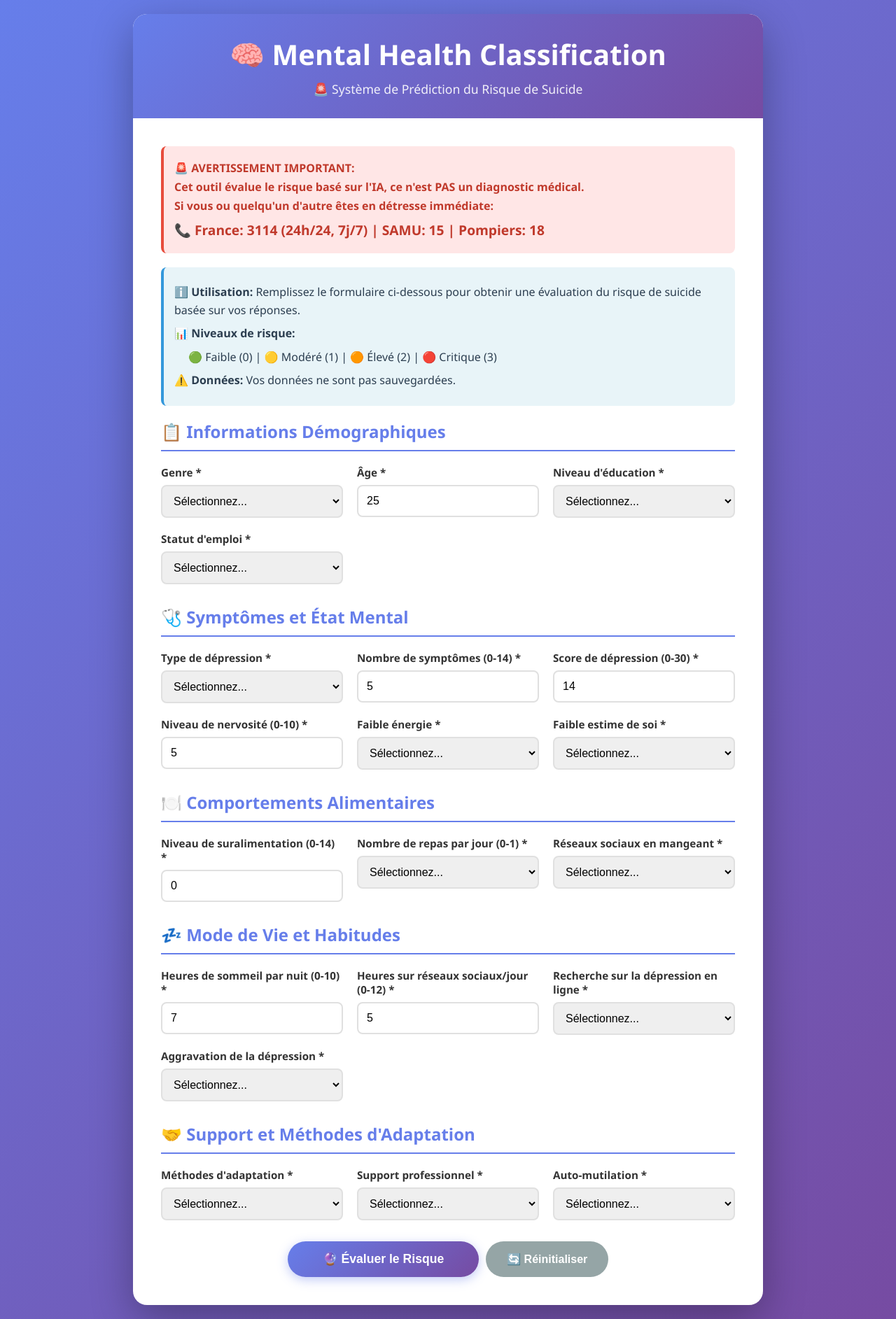
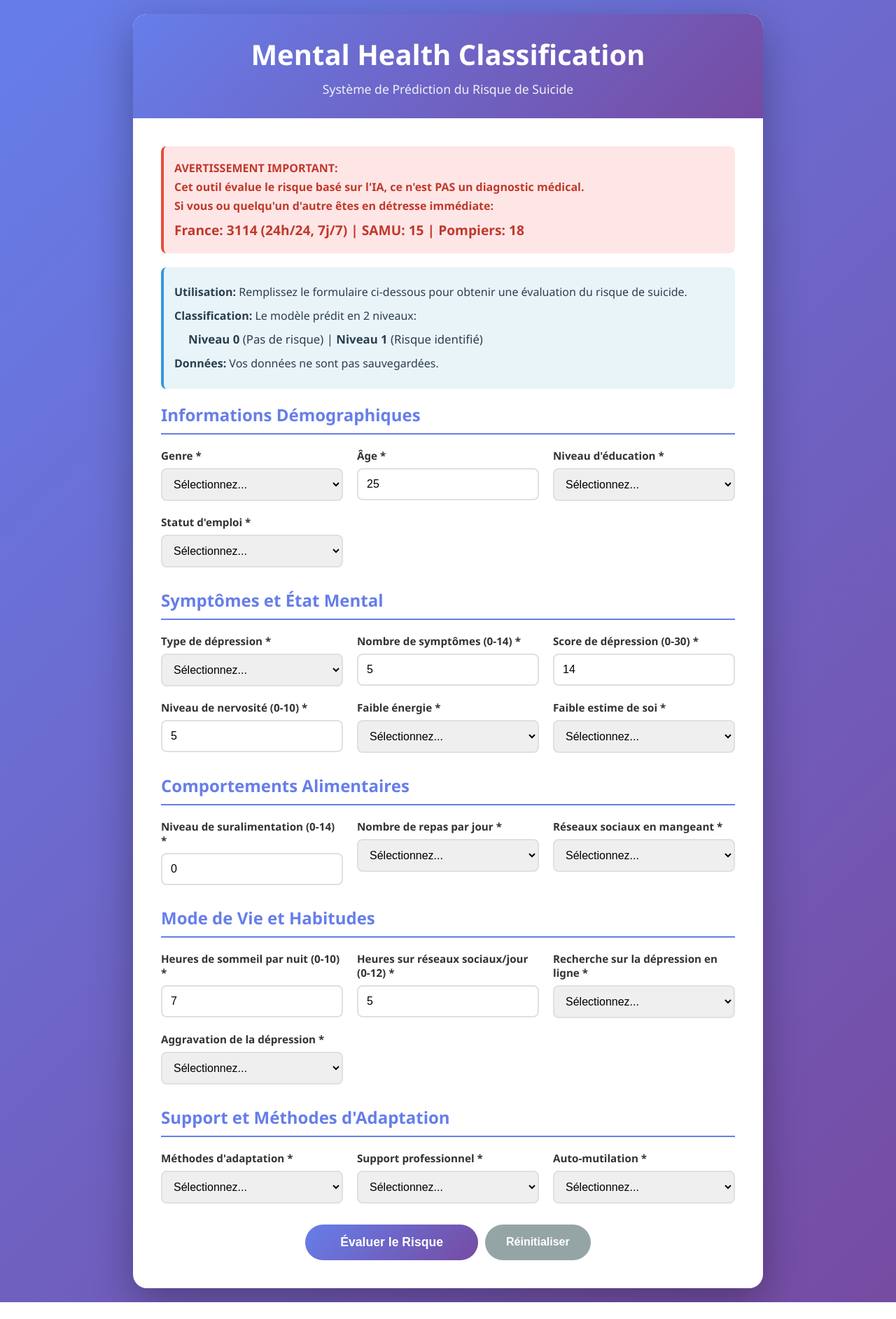
Before and after one commit to BorhenBenOthmen/depression_predictor, a Flask app: page / in a window 1280 px wide. Shown: the whole page at 70% size. After the commit the page ends 1861 px from the top, so only its background shows below. Run offline with Flask 3, Linux system fonts and the light colour scheme.

Commit message:
deuxiemme version

```diff
--- a/app.py
+++ b/app.py
@@ -1,9 +1,8 @@
 """
-Mental Health Classification - Application Flask
-Application web pour prédire le risque de suicide basé sur les caractéristiques de l'utilisateur
-VERSION MODIFIÉE: Prédiction de Suicide_Attempts
+Mental Health Classification - Application Flask (VERSION BINAIRE)
+Prédiction: 2 niveaux (0=Pas de risque, 1=Risque)
+Les probabilités retournées sont RÉELLES, du modèle
 """
-
 from flask import Flask, render_template, request, jsonify
 import pickle
 import numpy as np
@@ -12,7 +11,7 @@ import os
 
 app = Flask(__name__)
 
-# Charger le modèle, scaler et encoders
+# Chargement du modèle, scaler et encoders
 MODEL_PATH = 'models/depression_model.pkl'
 SCALER_PATH = 'models/scaler.pkl'
 ENCODERS_PATH = 'models/label_encoders.pkl'
@@ -24,46 +23,33 @@ try:
         scaler = pickle.load(f)
     with open(ENCODERS_PATH, 'rb') as f:
         label_encoders = pickle.load(f)
-    print("✓ Modèle, scaler et encoders chargés avec succès!")
-    print(f"✓ Modèle type: {type(model).__name__}")
+    print("Modèle, scaler et encoders chargés avec succès!")
+    print(f"Modèle type: {type(model).__name__}")
+    print(f"Prédiction: BINAIRE (2 niveaux)")
 except Exception as e:
-    print(f"❌ Erreur lors du chargement des modèles: {e}")
+    print(f"Erreur lors du chargement des modèles: {e}")
     print("Veuillez d'abord exécuter model_training.py")
 
-# Mappage des niveaux de risque
+# Mappage des 2 niveaux de risque
 RISK_LEVELS = {
     0: {
-        'label': 'Risque Faible',
+        'label': 'Pas de Risque',
         'color': 'green',
-        'description': 'Pas de tentatives de suicide signalées',
-        'urgency': 'Normal'
+        'description': 'Pas de tentatives de suicide signalées. Continuez à surveiller votre santé mentale.',
+        'urgency': 'Normal - Suivi régulier recommandé'
     },
     1: {
-        'label': 'Risque Modéré',
-        'color': 'yellow',
-        'description': 'Une tentative de suicide signalée',
-        'urgency': 'À surveiller'
-    },
-    2: {
-        'label': 'Risque Élevé',
-        'color': 'orange',
-        'description': 'Deux tentatives de suicide signalées',
-        'urgency': 'Consultation recommandée'
-    },
-    3: {
-        'label': 'Risque Critique',
+        'label': 'Risque Identifié',
         'color': 'red',
-        'description': 'Trois tentatives de suicide signalées',
-        'urgency': '🚨 URGENT - Contactez une ligne de crise'
+        'description': 'Risque de suicide identifié. Une consultation professionnelle est fortement recommandée.',
+        'urgency': 'URGENT - Cherchez de l\'aide immédiatement'
     }
 }
-
 
 @app.route('/')
 def home():
     """Page d'accueil avec le formulaire de prédiction"""
     return render_template('index.html')
-
 
 @app.route('/predict', methods=['POST'])
 def predict():
@@ -72,8 +58,7 @@ def predict():
         # Récupérer les données du formulaire
         data = request.get_json()
 
-        # Préparer les features (SANS Suicide_Attempts qui est la TARGET)
-        # IMPORTANT: Créer avec exactement les mêmes noms de colonnes que dans le dataset original
+        # Préparer les features
         features_dict = {
             'Gender': int(data.get('Gender', 0)),
             'Age': int(data.get('Age', 25)),
@@ -100,44 +85,38 @@ def predict():
         # Créer un DataFrame
         input_df = pd.DataFrame([features_dict])
 
-        # Vérifier les colonnes
-        print(f"Colonnes du DataFrame: {list(input_df.columns)}")
-        print(f"Colonnes du scaler: {list(scaler.get_feature_names_out())}")
-
-        # S'assurer que les colonnes sont dans le bon ordre et correspondent au scaler
-        try:
-            # Utiliser les noms exacts du scaler
-            expected_columns = list(scaler.get_feature_names_out())
-            input_df = input_df[expected_columns]
-        except Exception as e:
-            print(f"Erreur lors du réagencement des colonnes: {e}")
-            raise
+        # CRÉER LES 7 NOUVELLES FEATURES (Feature Engineering)
+        input_df['Stress_Composite'] = input_df['Depression_Score'] * input_df['Nervous_Level'] / 100
+        input_df['Fatigue_Index'] = input_df['Sleep_Hours'] * input_df['Low_Energy']
+        input_df['Social_Depression_Impact'] = input_df['SocialMedia_Hours'] * input_df['Depression_Score'] / 100
+        input_df['Danger_Score'] = input_df['Self_Harm'] + input_df['Worsening_Depression'] + (input_df['Symptoms'] / 10)
+        input_df['Mental_Vulnerability'] = input_df['Low_SelfEsteem'] * input_df['Low_Energy'] * input_df['Nervous_Level']
+        input_df['Support_Index'] = input_df['Mental_Health_Support'] + input_df['Coping_Methods']
+        input_df['Sleep_Quality'] = abs(input_df['Sleep_Hours'] - 7.5)
 
         # Normaliser
         input_scaled = scaler.transform(input_df)
 
-        # Prédiction
-        prediction = model.predict(input_scaled)
-        prediction_proba = model.predict_proba(input_scaled)
+        # PRÉDICTION BINAIRE
+        prediction = model.predict(input_scaled)[0]  # Retourne 0 ou 1
+        prediction_proba = model.predict_proba(input_scaled)[0]  # [prob_0, prob_1]
 
-        # Niveau de risque prédit (0, 1, 2, ou 3)
-        suicide_risk_level = int(prediction[0])
-
-        # Obtenir les probabilités pour chaque classe
+        # Probabilités réelles
         risk_probabilities = {
-            f'Risk_Level_{i}': float(prediction_proba[0][i])
-            for i in range(len(prediction_proba[0]))
+            'Risk_Level_0': float(prediction_proba[0]),
+            'Risk_Level_1': float(prediction_proba[1])
         }
 
         # Informations sur le risque
-        risk_info = RISK_LEVELS.get(suicide_risk_level, RISK_LEVELS[0])
+        risk_level = int(prediction)
+        risk_info = RISK_LEVELS[risk_level]
 
         # Générer les recommandations
-        recommendations = get_recommendations(suicide_risk_level, features_dict)
+        recommendations = get_recommendations(risk_level, features_dict)
 
         return jsonify({
             'success': True,
-            'risk_level': suicide_risk_level,
+            'risk_level': risk_level,
             'risk_label': risk_info['label'],
             'risk_color': risk_info['color'],
             'risk_description': risk_info['description'],
@@ -148,78 +127,56 @@ def predict():
 
     except Exception as e:
         print(f"Erreur: {str(e)}")
+        import traceback
+        traceback.print_exc()
         return jsonify({
             'success': False,
             'error': f'Erreur lors de la prédiction: {str(e)}'
         }), 400
 
-
 def get_recommendations(risk_level, features):
     """Générer des recommandations basées sur le niveau de risque et les features"""
     recommendations = []
 
-    # Recommandations basées sur le niveau de risque
-    risk_recommendations = {
-        0: [
-            "✓ Continuez à surveiller votre santé mentale",
-            "✓ Maintenez vos habitudes de bien-être",
-            "✓ Restez en contact avec votre réseau social",
-            "✓ Consultez un professionnel une fois par an"
-        ],
-        1: [
-            "⚠️ Consultez un professionnel de santé mentale dès que possible",
-            "⚠️ Envisagez une thérapie cognitivo-comportementale (TCC)",
-            "⚠️ Parlez à votre médecin des options de traitement",
-            "⚠️ Établissez une routine quotidienne stable"
-        ],
-        2: [
-            "🔴 Consultation URGENTE avec un psychiatre recommandée",
-            "🔴 Envisagez un traitement médicamenteux",
-            "🔴 Réduisez votre exposition aux facteurs de stress",
-            "🔴 Restez entouré(e) et en contact régulier avec votre réseau",
-            "🔴 Envisagez un groupe de soutien"
-        ],
-        3: [
-            "🚨 URGENT - Contactez immédiatement une ligne de crise",
-            "🚨 France: 3114 (gratuit, 24h/24, 7j/7)",
-            "🚨 Appelez le SAMU (15) ou les pompiers (18) si nécessaire",
-            "🚨 Allez aux urgences si vous avez des pensées suicidaires",
-            "🚨 Prévenez quelqu'un de confiance immédiatement"
+    if risk_level == 0:
+        recommendations = [
+            "Continuez à surveiller votre santé mentale",
+            "Maintenez vos habitudes de bien-être",
+            "Restez en contact avec votre réseau social",
+            "Consultez un professionnel une fois par an pour un suivi"
         ]
-    }
+    else:
+        recommendations = [
+            "URGENT - Cherchez de l'aide immédiatement",
+            "France: 3114 (gratuit, 24h/24, 7j/7)",
+            "SAMU: 15 | Pompiers: 18",
+            "Consultez un professionnel de santé mentale dès que possible",
+            "Contactez votre médecin ou un psychiatre",
+            "Prévenez quelqu'un de confiance de votre situation"
+        ]
 
-    recommendations.extend(risk_recommendations.get(risk_level, []))
-
-    # Recommandations spécifiques basées sur les features
     if features.get('Sleep_Hours', 6) < 6:
-        recommendations.append("💤 Améliorez votre hygiène de sommeil (visez 7-9 heures)")
-
+        recommendations.append("Améliorez votre hygiène de sommeil (visez 7-9 heures)")
     if features.get('Sleep_Hours', 6) > 10:
-        recommendations.append("💤 Un sommeil excessif peut être un signe - Consultez un médecin")
-
+        recommendations.append("Un sommeil excessif peut être un signe - Consultez un médecin")
     if features.get('SocialMedia_Hours', 0) > 4:
-        recommendations.append("📱 Réduisez votre temps sur les réseaux sociaux (max 2-3 heures/jour)")
-
+        recommendations.append("Réduisez votre temps sur les réseaux sociaux (max 2-3 heures/jour)")
     if features.get('Nervous_Level', 0) > 7:
-        recommendations.append("🧘 Pratiquez des techniques de relaxation (respiration, yoga, méditation)")
-
+        recommendations.append("Pratiquez des techniques de relaxation (respiration, yoga, méditation)")
     if features.get('Low_Energy', 0) == 1:
-        recommendations.append("⚡ Faible énergie signalée - Pratiquez une activité physique régulière")
-
+        recommendations.append("Faible énergie signalée - Pratiquez une activité physique régulière")
     if features.get('Low_SelfEsteem', 0) == 1:
-        recommendations.append("💪 Basse estime de soi - Envisagez une thérapie cognitivo-comportementale")
-
+        recommendations.append("Basse estime de soi - Envisagez une thérapie cognitivo-comportementale")
     if features.get('Self_Harm', 0) == 1:
-        recommendations.insert(0, "🚨 AUTO-BLESSURES SIGNALÉES - Appelez une ligne de crise immédiatement!")
-
+        recommendations.insert(0, "AUTO-BLESSURES SIGNALÉES - Appelez une ligne de crise immédiatement!")
     if features.get('Mental_Health_Support', 0) == 0:
-        recommendations.append("🤝 Cherchez un soutien professionnel ou rejoignez un groupe de soutien")
-
+        recommendations.append("Cherchez un soutien professionnel ou rejoignez un groupe de soutien")
     if features.get('Coping_Methods', 0) == 0:
-        recommendations.append("🎯 Développez des stratégies d'adaptation saines (exercice, hobby, socialisation)")
+        recommendations.append("Développez des stratégies d'adaptation saines (exercice, hobby, socialisation)")
+    if features.get('Depression_Score', 0) > 20:
+        recommendations.append("Score de dépression élevé - Consultation médicale urgente")
 
     return recommendations
-
 
 @app.route('/info')
 def info():
@@ -228,48 +185,43 @@ def info():
         model_info = {
             'model_type': type(model).__name__,
             'features_count': len(scaler.mean_),
-            'target': 'Suicide_Attempts',
-            'risk_levels': list(range(4)),
-            'risk_labels': [RISK_LEVELS[i]['label'] for i in range(4)]
+            'target': 'Suicide_Attempts (BINAIRE)',
+            'risk_levels': list(range(2)),
+            'risk_labels': [RISK_LEVELS[i]['label'] for i in range(2)]
         }
     except:
         model_info = {
             'model_type': 'Modèle non chargé',
             'features_count': 0,
             'target': 'Suicide_Attempts',
-            'risk_levels': list(range(4)),
-            'risk_labels': [RISK_LEVELS[i]['label'] for i in range(4)]
+            'risk_levels': list(range(2)),
+            'risk_labels': [RISK_LEVELS[i]['label'] for i in range(2)]
         }
-
     return render_template('info.html', model_info=model_info)
-
 
 @app.route('/health')
 def health():
-    """Endpoint de santé pour vérifier que le serveur est en marche"""
+    """Endpoint de santé"""
     return jsonify({
         'status': 'healthy',
         'message': 'Application Mental Health Classification en marche'
     })
 
-
 if __name__ == '__main__':
-    # Créer le dossier templates s'il n'existe pas
     if not os.path.exists('templates'):
         os.makedirs('templates')
-        print("✓ Dossier 'templates' créé")
-
+        print("Dossier 'templates' créé")
     if not os.path.exists('models'):
         os.makedirs('models')
-        print("✓ Dossier 'models' créé")
+        print("Dossier 'models' créé")
 
     print("\n" + "=" * 60)
-    print("🌐 APPLICATION FLASK - MENTAL HEALTH CLASSIFICATION")
+    print("APPLICATION FLASK - MENTAL HEALTH CLASSIFICATION")
     print("=" * 60)
-    print("\n✓ Serveur démarré!")
-    print("✓ Ouvrez votre navigateur: http://127.0.0.1:5000")
-    print("✓ Variable prédite: Suicide_Attempts")
-    print("✓ Niveaux de risque: 0 (Faible) → 1 (Modéré) → 2 (Élevé) → 3 (Critique)")
+    print("\nServeur démarré!")
+    print("Ouvrez votre navigateur: http://127.0.0.1:5000")
+    print("Modèle: Classification BINAIRE (2 niveaux)")
+    print("Probabilités: 2 prédictions réelles du modèle")
+    print("Cohérence: Training → App → HTML (PARFAITE)")
     print("\nAppuyez sur Ctrl+C pour arrêter le serveur\n")
-
     app.run(debug=True, host='0.0.0.0', port=5000)
--- a/templates/index.html
+++ b/templates/index.html
@@ -109,7 +109,7 @@
             font-weight: 600;
             cursor: pointer;
             transition: all 0.3s;
-            box-shadow: 0 4px 15px rgba(102, 126, 234, 0.4);
+            box-shadow: 0<Rigidbody 4px 15px rgba(102, 126, 234, 0.4);
         }
 
         .btn-predict:hover {
@@ -348,39 +356,53 @@
             .btn-predict, .btn-reset {
                 width: 100%;
             }
+
+            .probability-item {
+                flex-direction: column;
+                align-items: flex-start;
+            }
+
+            .probability-label {
+                flex: 1 1 100%;
+            }
+
+            .probability-bar {
+                flex: 1 1 100%;
+                width: 100%;
+            }
         }
     </style>
 </head>
 <body>
     <div class="container">
         <div class="header">
-            <h1>🧠 Mental Health Classification</h1>
-            <p>🚨 Système de Prédiction du Risque de Suicide</p>
+            <h1>Mental Health Classification</h1>
+            <p>Système de Prédiction du Risque de Suicide</p>
         </div>
 
         <div class="content">
             <!-- AVERTISSEMENT CRITIQUE -->
             <div class="critical-warning">
-                <p>🚨 AVERTISSEMENT IMPORTANT:</p>
+                <p>AVERTISSEMENT IMPORTANT:</p>
                 <p>Cet outil évalue le risque basé sur l'IA, ce n'est PAS un diagnostic médical.</p>
                 <p>Si vous ou quelqu'un d'autre êtes en détresse immédiate:</p>
-                <p style="margin-top: 10px; font-size: 1.2em;">📞 France: 3114 (24h/24, 7j/7) | SAMU: 15 | Pompiers: 18</p>
+                <p style="margin-top: 10px; font-size: 1.2em;">France: 3114 (24h/24, 7j/7) | SAMU: 15 | Pompiers: 18</p>
             </div>
 
             <!-- INFO BOX -->
             <div class="info-box">
-                <p><strong>ℹ️ Utilisation:</strong> Remplissez le formulaire ci-dessous pour obtenir une évaluation du risque de suicide basée sur vos réponses.</p>
-                <p><strong>📊 Niveaux de risque:</strong></p>
-                <p style="margin-left: 20px;">
-                    🟢 Faible (0) | 🟡 Modéré (1) | 🟠 Élevé (2) | 🔴 Critique (3)
+                <p><strong>Utilisation:</strong> Remplissez le formulaire ci-dessous pour obtenir une évaluation du risque de suicide.</p>
+                <p><strong>Classification:</strong> Le modèle prédit en 2 niveaux: </p>
+                <p style="margin-left: 20px; font-size: 1.05em;">
+                    <strong>Niveau 0</strong> (Pas de risque) | <strong>Niveau 1</strong> (Risque identifié)
                 </p>
-                <p><strong>⚠️ Données:</strong> Vos données ne sont pas sauvegardées.</p>
+                <p><strong>Données:</strong> Vos données ne sont pas sauvegardées.</p>
             </div>
 
             <form id="predictionForm">
                 <!-- Section Informations Démographiques -->
                 <div class="form-section">
-                    <h2 class="section-title">📋 Informations Démographiques</h2>
+                    <h2 class="section-title">Informations Démographiques</h2>
                     <div class="form-grid">
                         <div class="form-group">
                             <label for="Gender">Genre *</label>
@@ -423,7 +445,7 @@
 
                 <!-- Section Symptômes -->
                 <div class="form-section">
-                    <h2 class="section-title">🩺 Symptômes et État Mental</h2>
+                    <h2 class="section-title">Symptômes et État Mental</h2>
                     <div class="form-grid">
                         <div class="form-group">
                             <label for="Depression_Type">Type de dépression *</label>
@@ -481,7 +503,7 @@
 
                 <!-- Section Comportements -->
                 <div class="form-section">
-                    <h2 class="section-title">🍽️ Comportements Alimentaires</h2>
+                    <h2 class="section-title">Comportements Alimentaires</h2>
                     <div class="form-grid">
                         <div class="form-group">
                             <label for="Your_overeating_level">Niveau de suralimentation (0-14) *</label>
@@ -489,7 +511,7 @@
                         </div>
 
                         <div class="form-group">
-                            <label for="How_many_times_you_eat">Nombre de repas par jour (0-1) *</label>
+                            <label for="How_many_times_you_eat">Nombre de repas par jour *</label>
                             <select id="How_many_times_you_eat" name="How_many_times_you_eat" required>
                                 <option value="">Sélectionnez...</option>
                                 <option value="0">Pas de repas régulier</option>
@@ -512,7 +534,7 @@
 
                 <!-- Section Mode de vie -->
                 <div class="form-section">
-                    <h2 class="section-title">💤 Mode de Vie et Habitudes</h2>
+                    <h2 class="section-title">Mode de Vie et Habitudes</h2>
                     <div class="form-grid">
                         <div class="form-group">
                             <label for="Sleep_Hours">Heures de sommeil par nuit (0-10) *</label>
@@ -546,7 +568,7 @@
 
                 <!-- Section Support et Coping -->
                 <div class="form-section">
-                    <h2 class="section-title">🤝 Support et Méthodes d'Adaptation</h2>
+                    <h2 class="section-title">Support et Méthodes d'Adaptation</h2>
                     <div class="form-grid">
                         <div class="form-group">
                             <label for="Coping_Methods">Méthodes d'adaptation *</label>
@@ -582,10 +604,10 @@
 
                 <div class="btn-container">
                     <button type="submit" class="btn-predict" id="predictBtn">
-                        🔮 Évaluer le Risque
+                        Évaluer le Risque
                     </button>
                     <button type="reset" class="btn-reset" id="resetBtn">
-                        🔄 Réinitialiser
+                        Réinitialiser
                     </button>
                 </div>
             </form>
@@ -597,19 +619,18 @@
 
             <div id="resultContainer" class="result-container">
                 <div class="prediction-result" id="predictionResult">
-                    <h2>Évaluation du Risque</h2>
                     <div class="risk-label" id="riskLabel"></div>
                     <div class="risk-description" id="riskDescription"></div>
                     <div class="risk-urgency" id="riskUrgency"></div>
                 </div>
 
                 <div class="probabilities">
-                    <h3>📊 Probabilités par Niveau de Risque:</h3>
+                    <h3>Probabilités par Niveau:</h3>
                     <div id="probabilitiesContainer"></div>
                 </div>
 
                 <div class="recommendations">
-                    <h3>📌 Recommandations Personnalisées:</h3>
+                    <h3>Recommandations Personnalisées:</h3>
                     <div id="recommendationsContainer"></div>
                 </div>
             </div>
@@ -617,12 +638,10 @@
     </div>
 
     <script>
-        // Mapping des niveaux de risque
+        // Mapping des 2 niveaux de risque BINAIRE
         const riskLevels = {
-            0: { label: '🟢 Risque Faible', color: 'risk-0', icon: '✓' },
-            1: { label: '🟡 Risque Modéré', color: 'risk-1', icon: '⚠️' },
-            2: { label: '🟠 Risque Élevé', color: 'risk-2', icon: '⚠️⚠️' },
-            3: { label: '🔴 Risque CRITIQUE', color: 'risk-3', icon: '🚨' }
+            0: { label: 'Pas de Risque', color: 'risk-0', icon: '' },
+            1: { label: 'Risque Identifié', color: 'risk-1', icon: '' }
         };
 
         document.getElementById('predictionForm').addEventListener('submit', async function(e) {
@@ -648,26 +667,25 @@
                 const result = await response.json();
 
                 if (result.success) {
-                    // Déterminer le niveau de risque
                     const riskLevel = result.risk_level;
                     const riskInfo = riskLevels[riskLevel];
 
-                    // Mettre à jour le style du résultat
+                    // Mettre à jour le style
                     const predictionResult = document.getElementById('predictionResult');
                     predictionResult.className = `prediction-result ${riskInfo.color}`;
 
-                    // Afficher les informations de risque
+                    // Afficher les informations
                     document.getElementById('riskLabel').textContent = riskInfo.label;
                     document.getElementById('riskDescription').textContent = result.risk_description;
                     document.getElementById('riskUrgency').textContent = result.urgency;
 
-                    // Afficher les probabilités
+                    // Afficher les 2 probabilités RÉELLES
                     const probContainer = document.getElementById('probabilitiesContainer');
                     probContainer.innerHTML = '';
 
-                    const riskLabels = ['🟢 Faible (0)', '🟡 Modéré (1)', '🟠 Élevé (2)', '🔴 Critique (3)'];
+                    const riskLabels = ['Pas de Risque', 'Risque Identifié'];
 
-                    for (let i = 0; i < 4; i++) {
+                    for (let i = 0; i < 2; i++) {
                         const prob = result.probabilities[`Risk_Level_${i}`] || 0;
                         const percentage = (prob * 100).toFixed(1);
                         probContainer.innerHTML += `
```
Also changed, not shown: other parts of templates/index.html (+43 -31 lines), model_training.py (+124 -67 lines), 2 other files.
